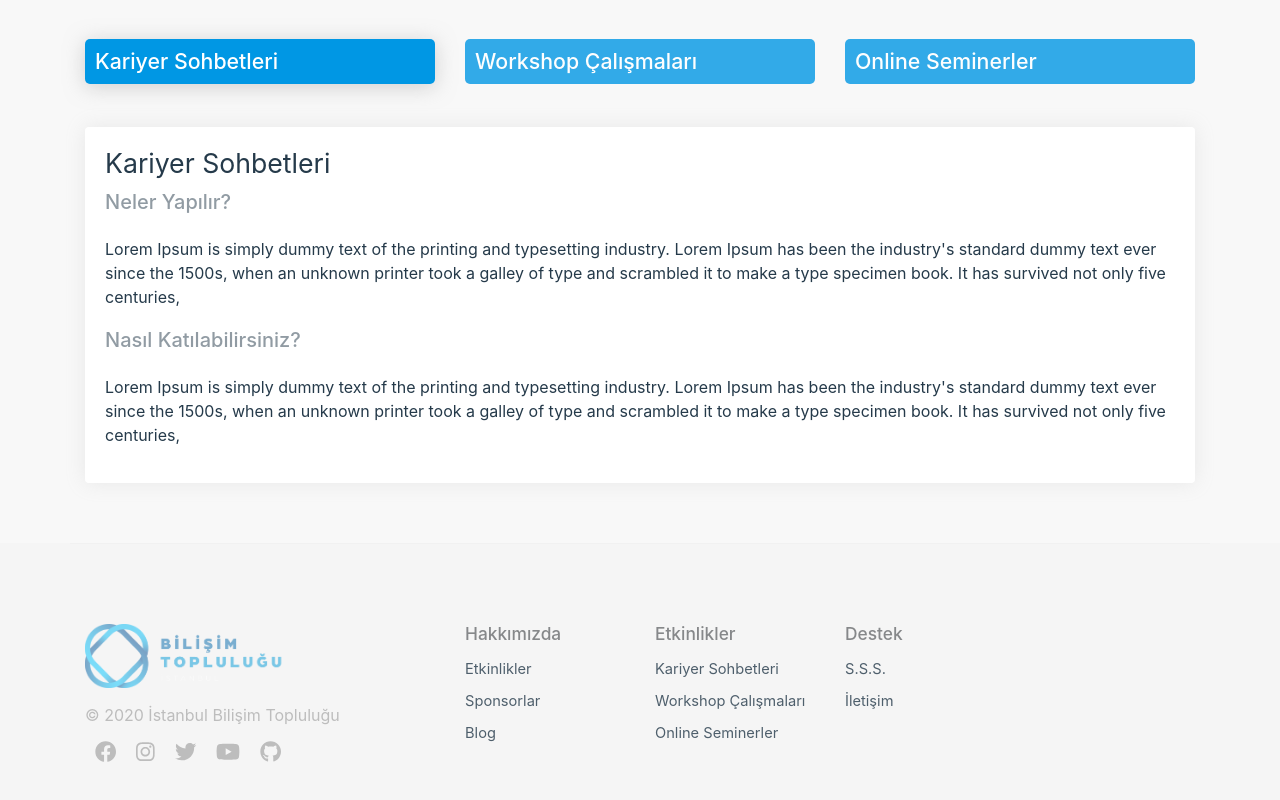
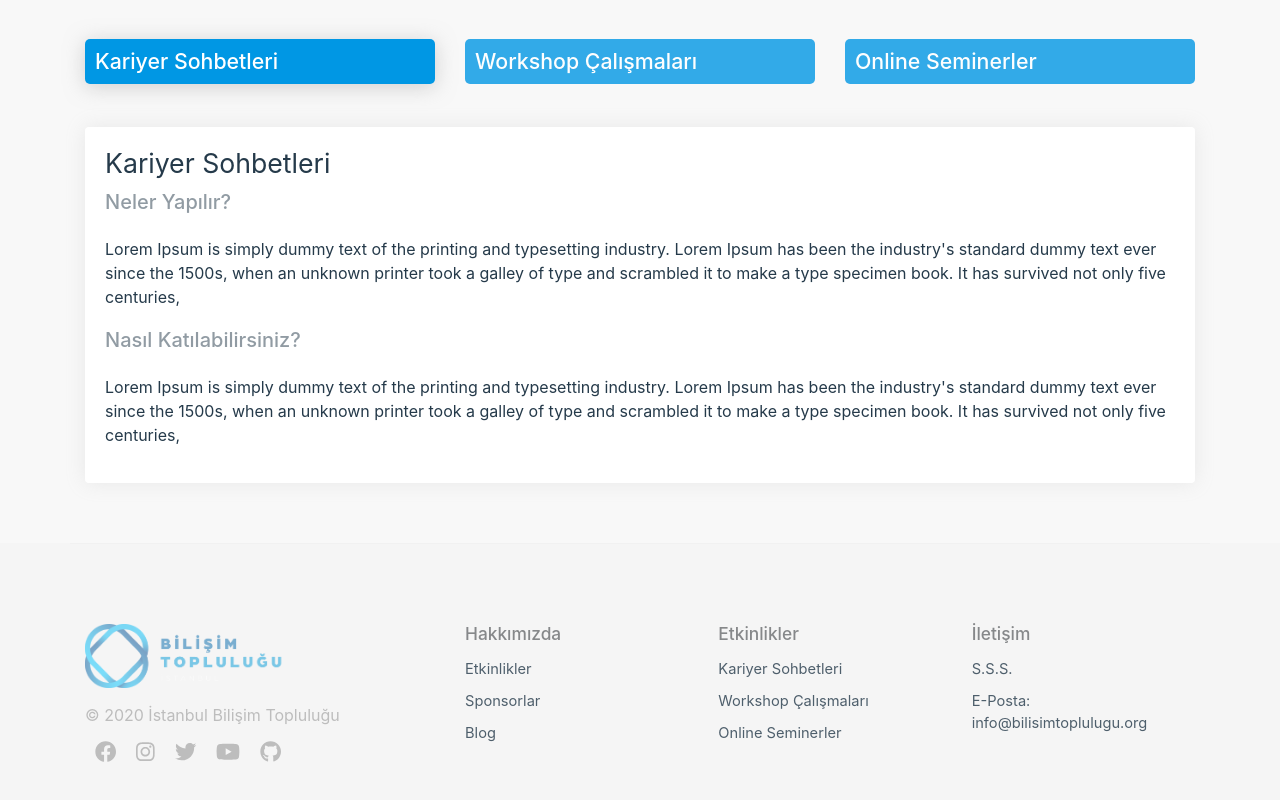
Before and after one commit to bilisimtoplulugu/IBT-Web-Client, a Next.js app: page / in a window 1280 px wide. Shown: the part 1819-2619 px from the top of the page. Built offline with nearby package versions, Linux system fonts and the light colour scheme; no server answers.

Commit message:
footer contact

```diff
--- a/components/Footer.tsx
+++ b/components/Footer.tsx
@@ -77,7 +77,7 @@ export default function Footer() {
             <Container >
 
                 <Row>
-                    <Col xs={12}  md={4} className="text-center text-md-left">
+                    <Col xs={12} md={4} className="text-center text-md-left">
                         <Row>
                             <Col xs={12}>
                                 <Link href="/">
@@ -119,30 +119,30 @@ export default function Footer() {
                     </Col>
                     <Col xs={12} md={8} className="footerLinks d-none d-sm-block">
                         <Row>
-                            <Col xs={6} md={3}>
+                            <Col xs={6} md={4}>
                                 <h6 className="footerTitle mt-5 mt-md-0 ">
                                     Hakkımızda
                                     </h6>
                                 <ul>
                                     <li>
-                                        <Link href="/">
+                                        <Link href="/event" as="/etkinlikler" passHref={true}>
                                             <a >Etkinlikler</a>
                                         </Link>
                                     </li>
                                     <li>
-                                    <Link href="/">
+                                        <Link href="/sponsor">
                                             <a >Sponsorlar</a>
                                         </Link>
                                     </li>
                                     <li>
-                                        <Link href="/">
+                                        <Link href="/blog">
                                             <a >Blog</a>
                                         </Link>
                                     </li>
 
                                 </ul>
                             </Col>
-                            <Col xs={6} md={3}>
+                            <Col xs={6} md={4}>
                                 <h6 className="footerTitle mt-5 mt-md-0 ">
                                     Etkinlikler
                                     </h6>
@@ -165,9 +165,9 @@ export default function Footer() {
 
                                 </ul>
                             </Col>
-                            <Col xs={6} md={3}>
+                            <Col xs={6} md={4}>
                                 <h6 className="footerTitle mt-5 mt-md-0 ">
-                                    Destek
+                                    İletişim
                                     </h6>
                                 <ul>
                                     <li>
@@ -176,9 +176,9 @@ export default function Footer() {
                                         </Link>
                                     </li>
                                     <li>
-                                        <Link href="/">
-                                            <a >İletişim</a>
-                                        </Link>
+
+                                            <a href="mailto:info@bilisimtoplulugu.org">E-Posta: info@bilisimtoplulugu.org</a>
+
                                     </li>
 
                                 </ul>
```
Lines whose indentation alone changed are shown as unchanged.
